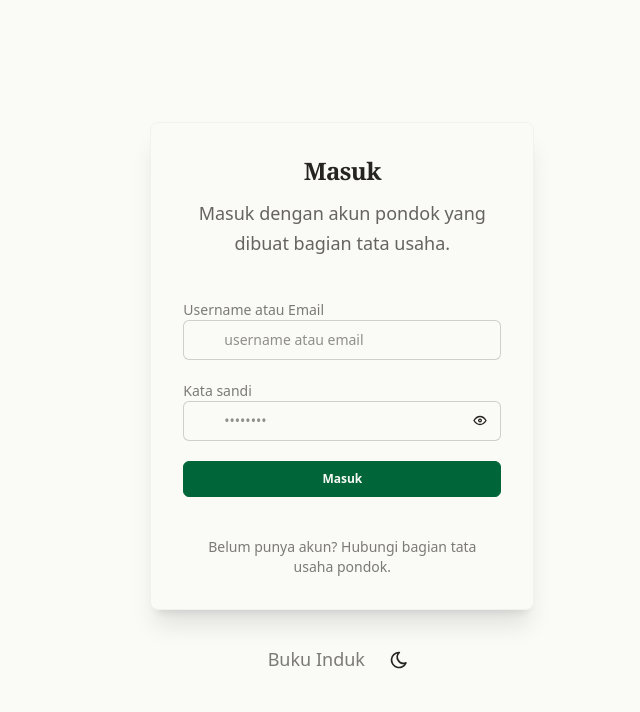
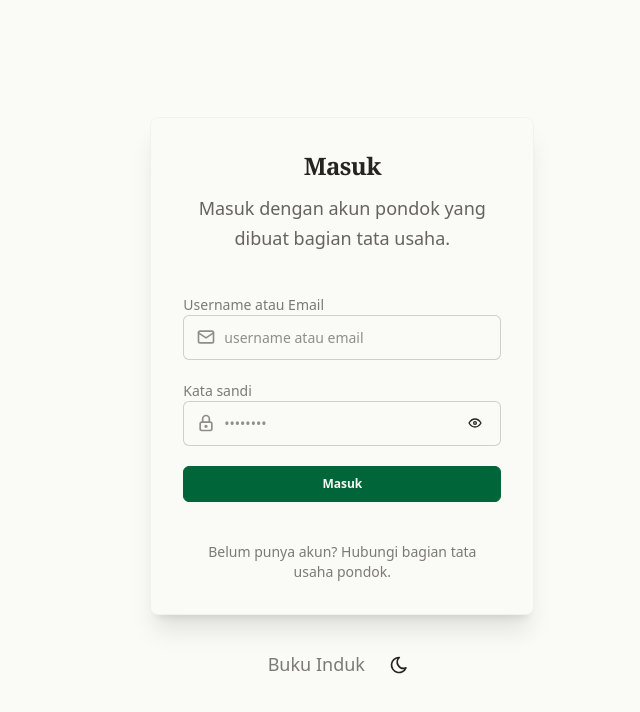
Before and after one commit to awalhadi006/buku-induk, a SvelteKit app: page /login in a window 1280 px wide. Shown: the top 712 px of the page, without its empty margins (640-1280 px from the left). Built offline with nearby package versions, Linux system fonts and the light colour scheme; no server answers; the database is empty.

Commit message:
feat(login): ganti ke pola label.input native daisyUI (flex) biar ikon Mail/Lock pasti tampil

```diff
--- a/src/routes/login/+page.svelte
+++ b/src/routes/login/+page.svelte
@@ -168,19 +168,17 @@
 							<label for="username" class="label">
 								<span class="label-text">Username atau Email</span>
 							</label>
-							<div class="relative">
-								<IconMail
-									class="pointer-events-none absolute inset-y-0 left-3 my-auto size-5 text-base-content/50"
-									aria-hidden="true" />
+							<label class="input input-bordered flex items-center gap-2 w-full" for="username">
+								<IconMail class="size-5 shrink-0 opacity-50" aria-hidden="true" />
 								<input
 									id="username"
 									name="username"
 									type="text"
 									required
 									autocomplete="username"
-									class="input input-bordered w-full pl-10 h-10"
+									class="grow bg-transparent focus:outline-none"
 									placeholder="username atau email" />
-							</div>
+							</label>
 						</div>
 
 						<!-- Password Field -->
@@ -188,21 +186,19 @@
 							<label for="password" class="label">
 								<span class="label-text">Kata sandi</span>
 							</label>
-							<div class="relative">
-								<IconLock
-									class="pointer-events-none absolute inset-y-0 left-3 my-auto size-5 text-base-content/50"
-									aria-hidden="true" />
+							<label class="input input-bordered flex items-center gap-2 w-full" for="password">
+								<IconLock class="size-5 shrink-0 opacity-50" aria-hidden="true" />
 								<input
 									id="password"
 									name="password"
 									type={show ? 'text' : 'password'}
 									required
 									autocomplete="current-password"
-									class="input input-bordered w-full pl-10 pr-11 h-10"
+									class="grow bg-transparent focus:outline-none"
 									placeholder="••••••••" />
 								<button
 									type="button"
-									class="btn btn-ghost btn-square btn-xs absolute right-2 top-1/2 -translate-y-1/2"
+									class="btn btn-ghost btn-square btn-xs shrink-0"
 									aria-label={show ? 'Sembunyikan kata sandi' : 'Tampilkan kata sandi'}
 									onclick={() => (show = !show)}>
 									{#if show}
@@ -211,7 +207,7 @@
 										<IconEye class="size-4" stroke-width={1.75} />
 									{/if}
 								</button>
-							</div>
+							</label>
 						</div>
 
 						<!-- Error Alert -->
```
